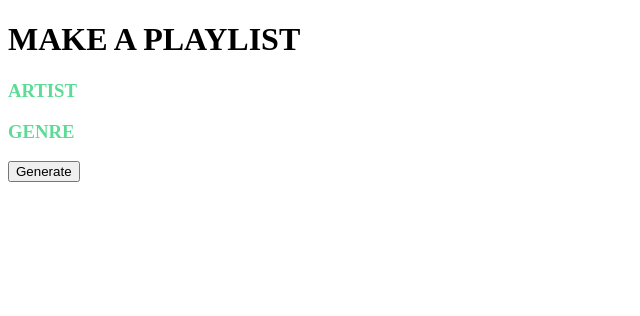
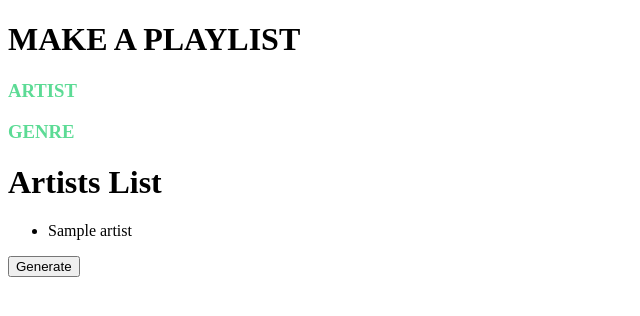
Before and after one commit to naterocks49/playlist_generator, a Flask app: template templates/index.html in a window 1280 px wide. Shown: the top 316 px of the page, without its empty margins (0-640 px from the left). Run offline with Flask 3, Linux system fonts and the light colour scheme; the template is opened without the code that fills it: most values are stand-ins (such as "Sample title", 1, 10 or a date in 2020).

Commit message:
Updated pytest

```diff
--- a/templates/index.html
+++ b/templates/index.html
@@ -11,6 +11,12 @@
     <h1>MAKE A PLAYLIST</h1>
     <h3>ARTIST</h3>
     <h3>GENRE</h3>
+    <h1>Artists List</h1>
+    <ul>
+        {% for artist in artists %}
+            <li>{{ artist }}</li>
+        {% endfor %}
+    </ul>
     <button>Generate</button>
 </body>
 </html>
```
Also changed, not shown: tests/test_app.py (+12 -13 lines), tests/__init__.py (added).
